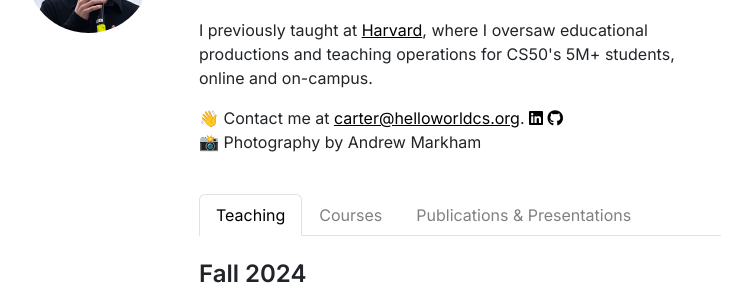
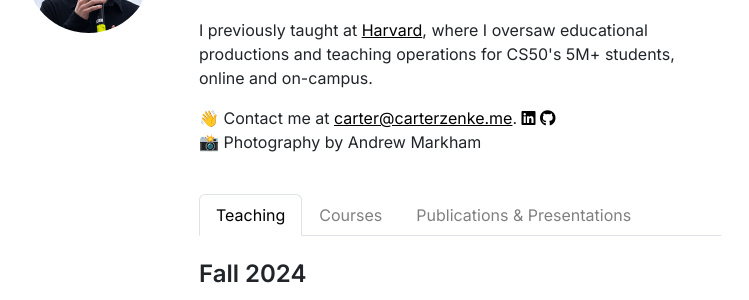
Before and after one commit to CarterZenke/jekyll-carterzenke.me, a Jekyll site: the page built from index.html, in a window 1280 px wide and 900 px high. Shown: the part 172-472 px from the top of the window, without its empty margins (180-929 px from the left). Built offline with Jekyll 4.4.1, drawn with Linux system fonts in a browser that asks for light colours; nearby versions of some CDN libraries; comment, search, counter and statistics services are not loaded.

Commit message:
Update email

```diff
--- a/_layouts/homepage.html
+++ b/_layouts/homepage.html
@@ -54,7 +54,7 @@
                             <h2 style="font-weight: 600">Carter Zenke</h2>
                             <p class="tagline">I create engaging computer science learning experiences for K–12 students and teachers at <a href="https://www.helloworldcs.org/" target="_blank">Hello World CS</a>.</p>
                             <p>I previously taught at <a href="https://www.harvard.edu/" target="_blank">Harvard</a>, where I oversaw educational productions and teaching operations for CS50's 5M+ students, online and on-campus.</p>
-                            <p class="d-inline tagline">👋 Contact me at <a href="mailto:carter@helloworldcs.org">carter@helloworldcs.org</a>.</p>
+                            <p class="d-inline tagline">👋 Contact me at <a href="mailto:carter@carterzenke.me">carter@carterzenke.me</a>.</p>
                             <a href="https://www.linkedin.com/in/carterzenke" class="icon" target="_blank"><span class="fa-brands fa-linkedin" style="font-family:'FontAwesome'"></span></a>
                             <a href="https://github.com/carterzenke" class="icon" target="_blank"><span class="fa-brands fa-github" style="font-family:'FontAwesome'"></span></a>
                             <p>📸 Photography by Andrew Markham</p>
```
